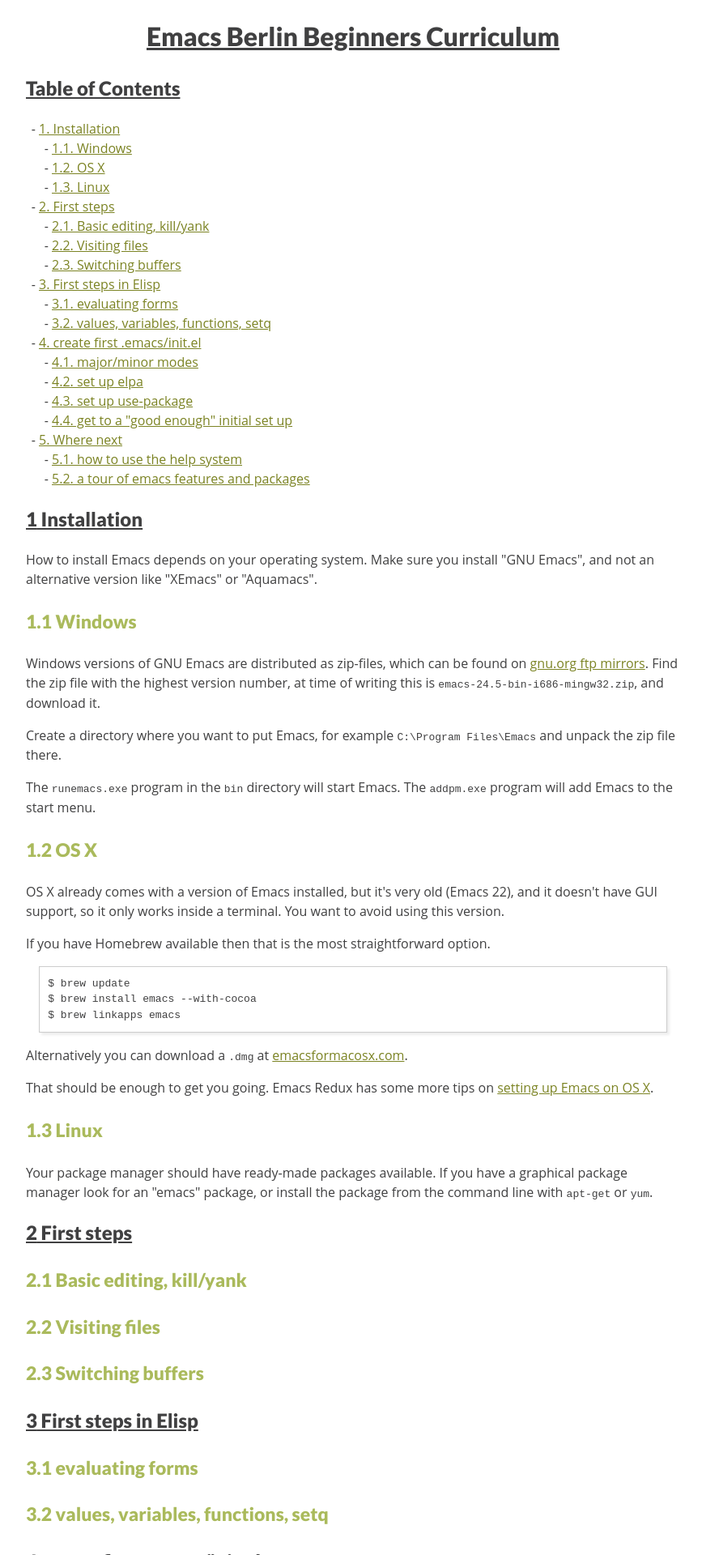
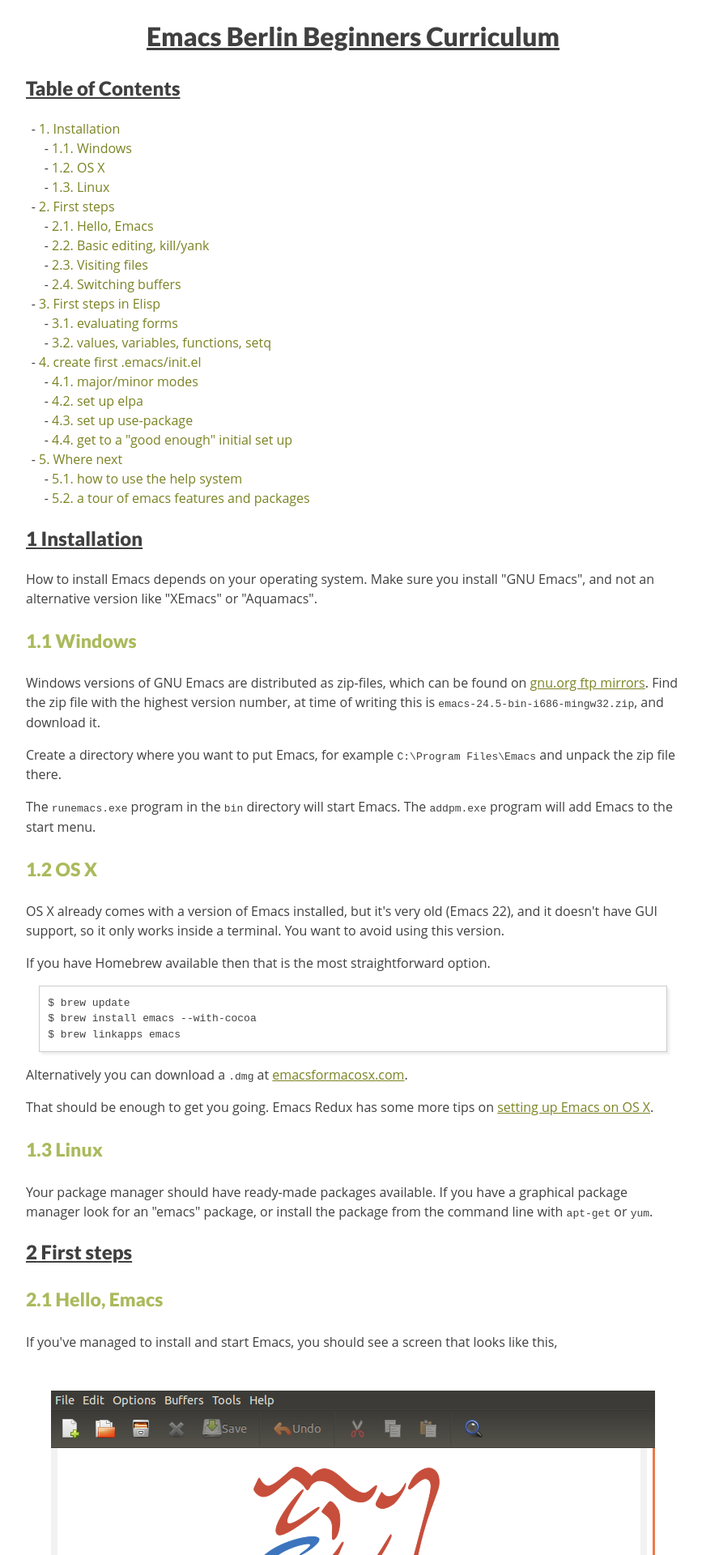
Before and after one commit to emacs-berlin/emacs-berlin.org, a Jekyll site: the page curriculum.html, which Jekyll copies as it is, in a window 1280 px wide. Shown: the top 1920 px of the page at 81% size, without its empty margins (204-1071 px from the left). Built offline with Jekyll 4.4.1, drawn with Linux system fonts in a browser that asks for light colours; some of the changed text lies outside the part shown.

Commit message:
Update dates, more curriculum

```diff
--- a/css/curriculum.css
+++ b/css/curriculum.css
@@ -12,3 +12,7 @@
 h1, h2 {
     text-decoration: underline;
 }
+
+#text-table-of-contents a {
+    text-decoration: none;
+}
--- a/curriculum.html
+++ b/curriculum.html
@@ -4,7 +4,7 @@
 <html xmlns="http://www.w3.org/1999/xhtml" lang="en" xml:lang="en">
 <head>
 <title>Emacs Berlin Beginners Curriculum</title>
-<!-- 2016-03-30 Mi 14:11 -->
+<!-- 2016-03-30 Mi 15:41 -->
 <meta  http-equiv="Content-Type" content="text/html;charset=utf-8" />
 <meta  name="generator" content="Org-mode" />
 <meta  name="author" content="Emacs Berlin" />
@@ -160,9 +160,10 @@
 </li>
 <li><a href="#sec-2">2. First steps</a>
 <ul>
-<li><a href="#sec-2-1">2.1. Basic editing, kill/yank</a></li>
-<li><a href="#sec-2-2">2.2. Visiting files</a></li>
-<li><a href="#sec-2-3">2.3. Switching buffers</a></li>
+<li><a href="#sec-2-1">2.1. Hello, Emacs</a></li>
+<li><a href="#sec-2-2">2.2. Basic editing, kill/yank</a></li>
+<li><a href="#sec-2-3">2.3. Visiting files</a></li>
+<li><a href="#sec-2-4">2.4. Switching buffers</a></li>
 </ul>
 </li>
 <li><a href="#sec-3">3. First steps in Elisp</a>
@@ -265,13 +266,64 @@
 <h2 id="sec-2"><span class="section-number-2">2</span> First steps</h2>
 <div class="outline-text-2" id="text-2">
 </div><div id="outline-container-sec-2-1" class="outline-3">
-<h3 id="sec-2-1"><span class="section-number-3">2.1</span> Basic editing, kill/yank</h3>
+<h3 id="sec-2-1"><span class="section-number-3">2.1</span> Hello, Emacs</h3>
+<div class="outline-text-3" id="text-2-1">
+<p>
+If you've managed to install and start Emacs, you should see a screen that looks like this,
+</p>
+
+
+<div class="figure">
+<p><img src="./curriculum/startup_screen.png" alt="startup_screen.png" />
+</p>
 </div>
+
+<p>
+This screen isn't of great interest to us, and in fact we will disable it soon.
+The only thing for us to do here is find the Emacs version (look for where it
+says "This is GNU Emacs &#x2026;"). Verify that you have version 24.5 or later.
+</p>
+
+<p>
+Now you can exit this screen by pressing `q`, and you should now find yourself
+in the <code>*scratch*</code> buffer.
+</p>
+
+
+<div class="figure">
+<p><img src="./curriculum/scratch_buffer.png" alt="scratch_buffer.png" />
+</p>
+</div>
+
+<p>
+Try typing this line of code
+</p>
+
+<pre class="example">
+(dotimes (x 10) (insert "\nHello Emacs!"))
+</pre>
+
+<p>
+Now place the cursor at the end of the line, so behind the last closing parenthesis. Press and hold the <code>Ctrl</code> key, and <code>Ctrl</code> pressed type <code>x</code> <code>e</code>.
+</p>
+
+<p>
+Congratulations! You just wrote and executed your first piece of Emacs Lisp code.
+</p>
+</div>
+</div>
+
 <div id="outline-container-sec-2-2" class="outline-3">
-<h3 id="sec-2-2"><span class="section-number-3">2.2</span> Visiting files</h3>
+<h3 id="sec-2-2"><span class="section-number-3">2.2</span> Basic editing, kill/yank</h3>
 </div>
+
+
+
 <div id="outline-container-sec-2-3" class="outline-3">
-<h3 id="sec-2-3"><span class="section-number-3">2.3</span> Switching buffers</h3>
+<h3 id="sec-2-3"><span class="section-number-3">2.3</span> Visiting files</h3>
+</div>
+<div id="outline-container-sec-2-4" class="outline-3">
+<h3 id="sec-2-4"><span class="section-number-3">2.4</span> Switching buffers</h3>
 </div>
 </div>
 <div id="outline-container-sec-3" class="outline-2">
@@ -313,7 +365,7 @@
 </div>
 <div id="postamble" class="status">
 <p class="author">Author: Emacs Berlin</p>
-<p class="date">Created: 2016-03-30 Mi 14:11</p>
+<p class="date">Created: 2016-03-30 Mi 15:41</p>
 <p class="creator"><a href="http://www.gnu.org/software/emacs/">Emacs</a> 25.0.92.1 (<a href="http://orgmode.org">Org</a> mode 8.2.10)</p>
 <p class="validation"><a href="http://validator.w3.org/check?uri=referer">Validate</a></p>
 </div>
```
Also changed, not shown: curriculum.org (+34 -3 lines), index.md (+2 -49 lines), curriculum/scratch_buffer.png (added), curriculum/startup_screen.png (added).
